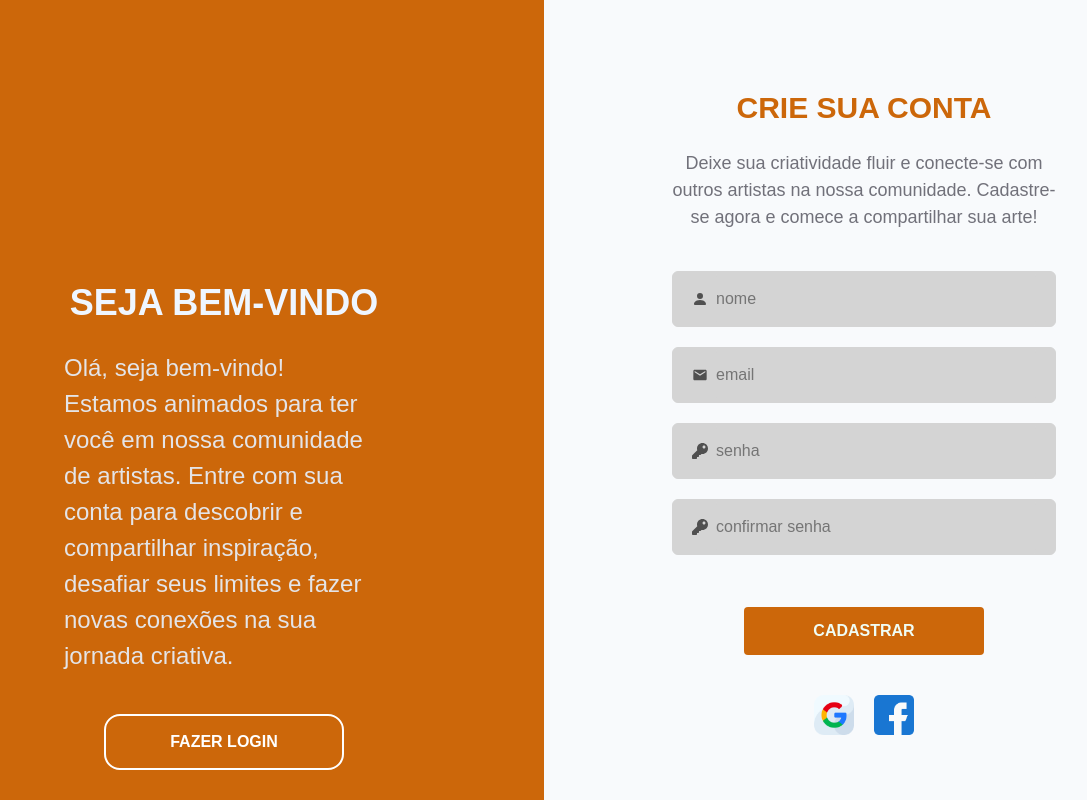
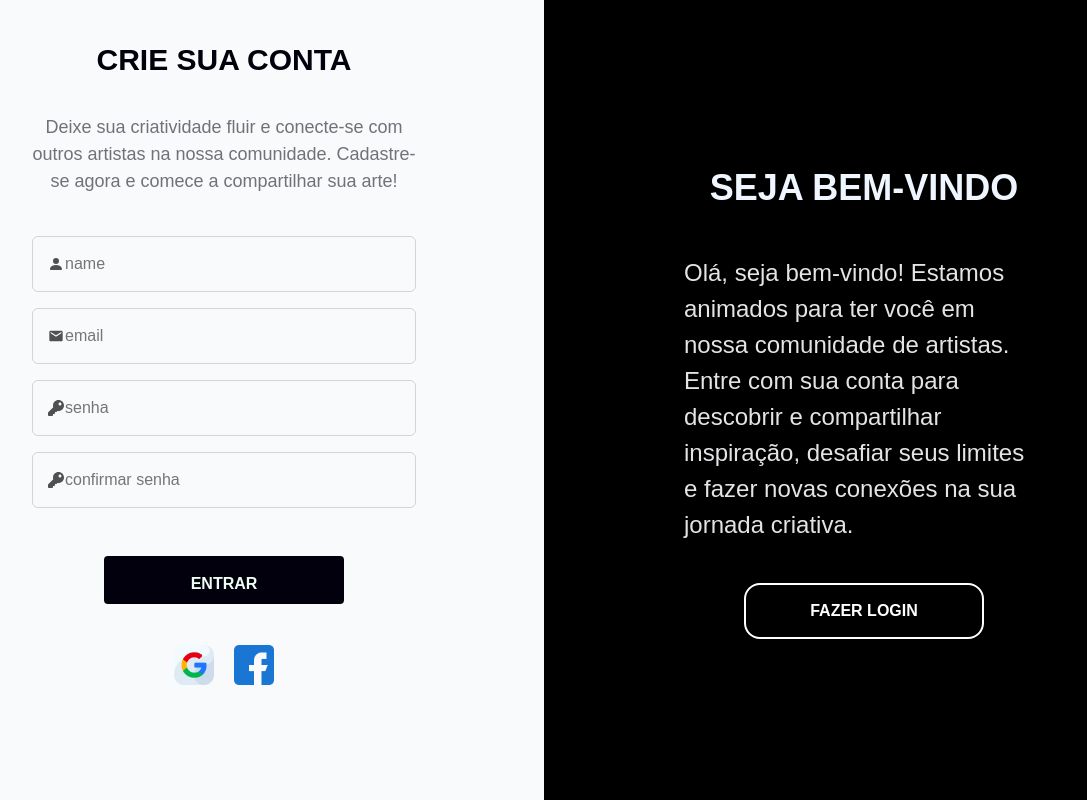
Before and after one commit to Antonio-Jefferson/midArt-frontend, a Next.js app: page /sign-up in a window 1280 px wide. Shown: the whole page, without its empty margins (96-1183 px from the left). Built offline with nearby package versions, Linux system fonts and the light colour scheme.

Commit message:
fix: fixe page signup styles

```diff
--- a/src/app/page.tsx
+++ b/src/app/page.tsx
@@ -10,7 +10,7 @@ export const metadata = {
 export default function Signin() {
   return (
     <main className="flex h-screen">
-      <div className="flex-col h-screen w-1/2 justify-center items-center hidden lg:flex">
+      <div className="flex-col h-screen w-1/2 justify-center items-center bg-secondary hidden lg:flex">
         <div className="flex w-3/5 flex-col items-center p-3">
           <h1 className="text-center font-bold text-blue-50 text-4xl mb-10">
             SEJA BEM-VINDO
@@ -30,7 +30,7 @@ export default function Signin() {
       </div>
       <div className="flex flex-col h-screen w-full lg:w-1/2 bg-gray-50 items-center justify-center">
         <div className="flex flex-col w-3/5 items-center">
-          <h1 className="text-center font-bold text-primary text-3xl mb-8">
+          <h1 className="text-center font-bold text-secondary text-3xl mb-8">
             FAÇA SEU LOGIN
           </h1>
           <p className="text-zinc-500 font-light text-lg text-center">
@@ -43,7 +43,7 @@ export default function Signin() {
             <div className="relative">
               <MdEmail className="absolute top-5 left-4 text-gray-500 text-1xl" />
               <input
-                className="ml-2 w-96 h-14 pl-8 border bg-gray-50 rounded-md outline-none"
+                className="w-96 h-14 pl-8 border bg-gray-50 rounded-md outline-none"
                 type="email"
                 placeholder="email"
               />
@@ -51,20 +51,20 @@ export default function Signin() {
             <div className="relative">
               <FaKey className="absolute top-5 left-4 text-gray-500 text-1xl" />
               <input
-                className="ml-2 w-96 h-14 pl-8 border bg-gray-50 rounded-md outline-none"
+                className="w-96 h-14 pl-8 border bg-gray-50 rounded-md outline-none"
                 type="password"
                 placeholder="senha"
               />
             </div>
             <button
-              className="bg-primary text-green-50 rounded w-60 h-12 hover:bg-secondary font-semibold mt-8 py-4"
+              className="bg-secondary text-green-50 rounded w-60 h-12 hover:bg-primary font-semibold mt-8 py-4"
               type="submit"
             >
               ENTRAR
             </button>
             <p className="lg:hidden mt-3 text-zinc-500">
               Não possue conta?
-              <span className="font-semibold text-secondary hover:cursor-pointer hover:underline ml-1">
+              <span className="font-semibold text-primary hover:cursor-pointer hover:underline ml-1">
                 <Link href={'/sign-up'}>CADASTRE-SE</Link>
               </span>
             </p>
--- a/src/app/sign-up/page.tsx
+++ b/src/app/sign-up/page.tsx
@@ -10,82 +10,64 @@ export const metadata = {
 
 export default function Signup() {
   return (
-    <main className="flex justify-between  bg-slate-50 h-screen overflow-hidden">
-      <div className="w-1/2 bg-secondary hidden lg:block">
-        <div className="flex flex-col justify-center my-64 items-center">
-          <h1 className="text-center font-bold text-blue-50 text-4xl my-5">
-            SEJA BEM-VINDO
-          </h1>
-          <p className="text-zinc-200 font-light text-2xl px-40">
-            Olá, seja bem-vindo! Estamos animados para ter você em nossa
-            comunidade de artistas. Entre com sua conta para descobrir e
-            compartilhar inspiração, desafiar seus limites e fazer novas
-            conexões na sua jornada criativa.
-          </p>
-          <Link href={'/'}>
-            <button className="w-60 h-14 bg-transparent border-2 border-white rounded-2xl text-white font-semibold px-4 py-2 mt-10 m-auto hover:bg-white hover:bg-opacity-10">
-              FAZER LOGIN
-            </button>
-          </Link>
-        </div>
-      </div>
-      <div className="w-1/2 flex items-center justify-center px-3">
-        <div className="flex flex-col items-center justify-center ">
-          <h1 className="text-center font-bold text-secondary text-3xl m-5">
+    <main className="flex h-screen">
+      <div className="flex flex-col h-screen w-full lg:w-1/2 bg-gray-50 items-center justify-center">
+        <div className="flex flex-col w-3/5 items-center">
+          <h1 className="text-center font-bold text-primary text-3xl mb-8">
             CRIE SUA CONTA
           </h1>
-          <p className="text-zinc-500 font-light text-lg text-center mb-10 w-96">
+          <p className="text-zinc-500 font-light text-lg text-center mb-10">
             Deixe sua criatividade fluir e conecte-se com outros artistas na
             nossa comunidade. Cadastre-se agora e comece a compartilhar sua
             arte!
           </p>
-          <form className=" flex flex-col justify-center items-center w-96 h-2/5">
-            <div className="flex justify-center items-center w-96 h-14 bg-gray-200 p-2 border rounded-md mb-5">
-              <BsFillPersonFill className="text-gray-500 text-1xl" />
+          <form className=" flex flex-col gap-4 justify-center items-center w-96 h-2/5 mt-10">
+            <div className="relative">
+              <BsFillPersonFill className="absolute top-5 left-4 text-gray-500 text-1xl" />
               <input
-                className="bg-gray-200 ml-2 w-80 h-14 rounded-md outline-none"
+                className="w-96 h-14 pl-8 border bg-gray-50 rounded-md outline-none"
                 type="text"
-                placeholder="nome"
+                placeholder="name"
               />
             </div>
-            <div className="flex justify-center items-center w-96 h-14 bg-gray-200 p-2 border rounded-md mb-5">
-              <MdEmail className="text-gray-500 text-1xl" />
+            <div className="relative">
+              <MdEmail className="absolute top-5 left-4 text-gray-500 text-1xl" />
               <input
-                className="bg-gray-200 ml-2 w-80 h-14 rounded-md outline-none"
+                className="w-96 h-14 pl-8 border bg-gray-50 rounded-md outline-none"
                 type="email"
                 placeholder="email"
               />
             </div>
-            <div className="flex justify-center items-center w-96 h-14 bg-gray-200 p-2 border rounded-md mb-5">
-              <FaKey className="text-gray-500 text-1xl" />
+            <div className="relative">
+              <FaKey className="absolute top-5 left-4 text-gray-500 text-1xl" />
               <input
-                className="bg-gray-200 ml-2 w-80 h-14 rounded-md outline-none"
+                className="w-96 h-14 pl-8 border bg-gray-50 rounded-md outline-none"
                 type="password"
                 placeholder="senha"
               />
             </div>
-            <div className="flex justify-center items-center w-96 h-14 bg-gray-200 p-2 border rounded-md mb-5">
-              <FaKey className="text-gray-500 text-1xl" />
+            <div className="relative">
+              <FaKey className="absolute top-5 left-4 text-gray-500 text-1xl" />
               <input
-                className="bg-gray-200 ml-2 w-80 h-14 rounded-md outline-none"
+                className="w-96 h-14 pl-8 border bg-gray-50 rounded-md outline-none"
                 type="password"
                 placeholder="confirmar senha"
               />
             </div>
             <button
-              className="bg-secondary p-1 text-green-50 rounded w-60 h-12 hover:bg-primary font-semibold mt-8"
+              className="bg-primary text-green-50 rounded w-60 h-12 hover:bg-secondary font-semibold mt-8 py-4"
               type="submit"
             >
-              CADASTRAR
+              ENTRAR
             </button>
             <p className="lg:hidden mt-3 text-zinc-500">
               Não possue conta?
-              <span className="font-semibold text-primary hover:cursor-pointer hover:underline ml-1">
+              <span className="font-semibold text-secondary hover:cursor-pointer hover:underline ml-1">
                 <Link href={'/'}>FAÇA LOGIN</Link>
               </span>
             </p>
           </form>
-          <div className="flex gap-5 mt-10">
+          <div className="flex gap-5 mt-20">
             <Image
               src="/images/google.png"
               width={40}
@@ -101,6 +83,24 @@ export default function Signup() {
           </div>
         </div>
       </div>
+      <div className="flex-col h-screen w-1/2 justify-center items-center hidden lg:flex">
+        <div className="flex w-3/5 flex-col items-center p-3">
+          <h1 className="text-center font-bold text-blue-50 text-4xl mb-10">
+            SEJA BEM-VINDO
+          </h1>
+          <p className="text-zinc-200 font-light text-2xl">
+            Olá, seja bem-vindo! Estamos animados para ter você em nossa
+            comunidade de artistas. Entre com sua conta para descobrir e
+            compartilhar inspiração, desafiar seus limites e fazer novas
+            conexões na sua jornada criativa.
+          </p>
+          <Link href={'/sign-up'}>
+            <button className="w-60 h-14 bg-transparent border-2 border-white rounded-2xl text-white font-semibold px-4 py-2 mt-10 m-auto hover:bg-white hover:bg-opacity-10">
+              FAZER LOGIN
+            </button>
+          </Link>
+        </div>
+      </div>
     </main>
   )
 }
```
